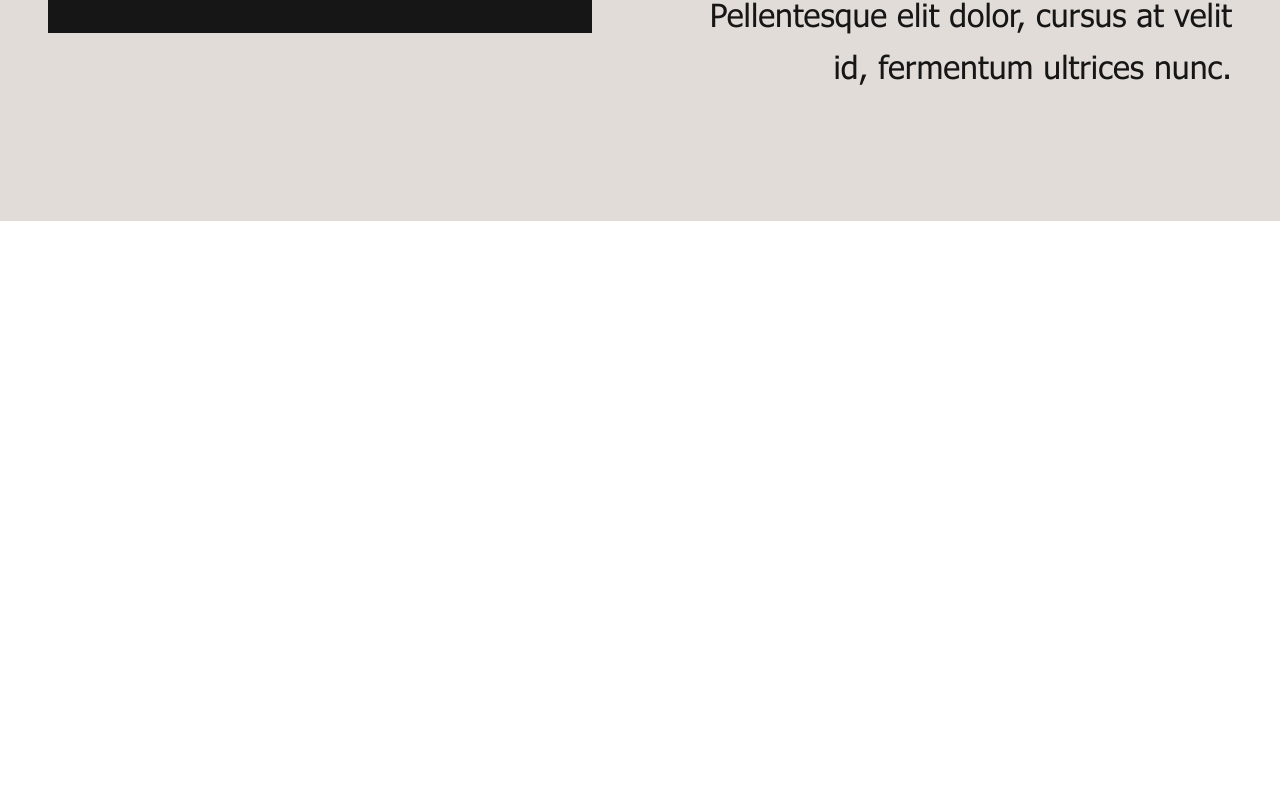
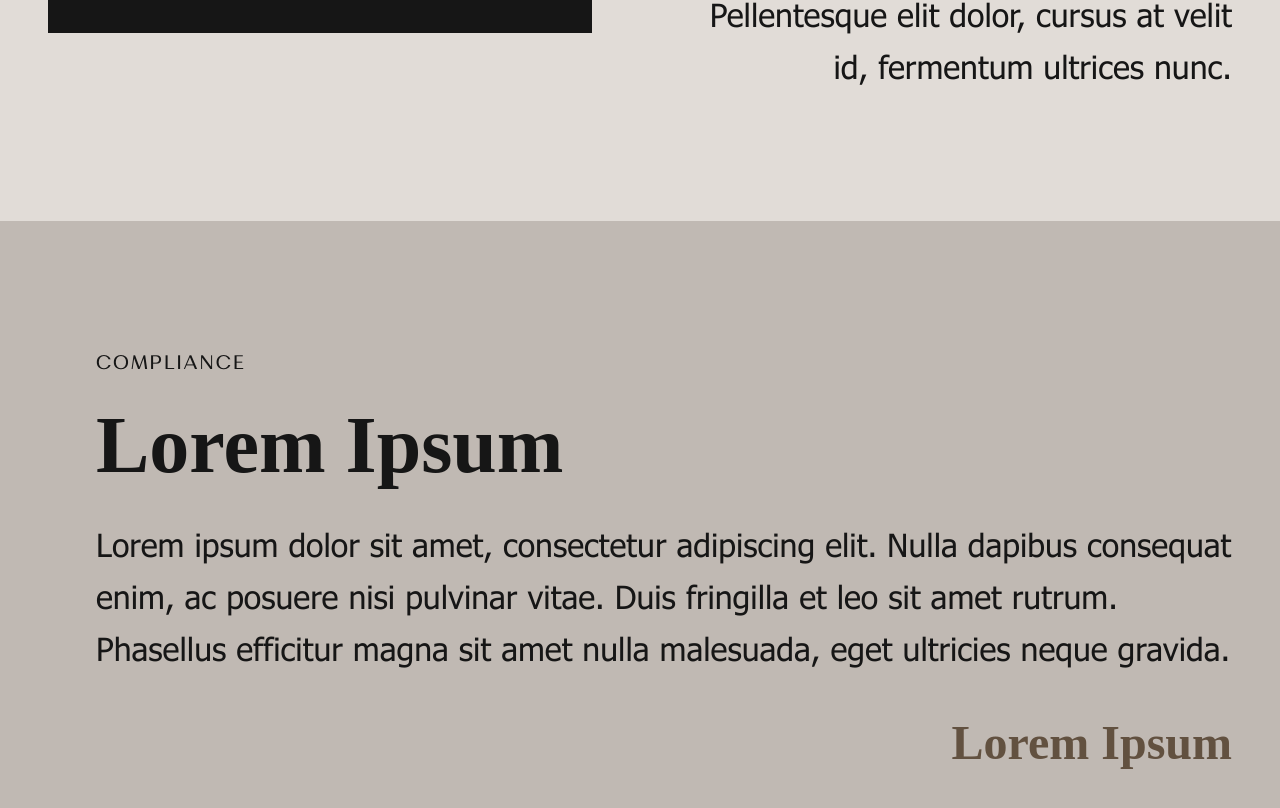
Before and after one commit to masolivs/SPSite, a Next.js app: page / in a window 1280 px wide. Shown: the part 1902-2710 px from the top of the page. Before the commit the page ends 2123 px from the top, so only its background shows below. Built offline with nearby package versions, Linux system fonts and the light colour scheme.

Commit message:
criação componente compliance

```diff
--- /dev/null
+++ b/src/app/components/compliance.tsx
@@ -0,0 +1,45 @@
+'use client';
+
+import { useEffect } from 'react';
+import AOS from 'aos';
+import 'aos/dist/aos.css';
+import Link from 'next/link';
+
+export default function Compliance() {
+  useEffect(() => {
+    AOS.init({ duration: 1000, once: true, easing: 'ease-out', offset: 100 });
+  }, []);
+
+  return (
+    <section
+      id="compliance"
+      className="bg-gray py-32 scroll-mt-32"
+    >
+      <div
+        data-aos="fade-up"
+        className="pl-8 sm:pl-24 pr-6 sm:pr-12"
+      >
+        <h3 className="font-bodrumsans text-dark text-[18px] sm:text-[20px] mb-4 tracking-widest uppercase">
+          COMPLIANCE
+        </h3>
+        <h2 className="font-dm-serif text-dark font-bold text-[48px] sm:text-[80px] mb-6 leading-tight">
+          Lorem Ipsum
+        </h2>
+        <p className="font-tahoma text-dark text-[20px] sm:text-[32px] leading-relaxed mb-8">
+          Lorem ipsum dolor sit amet, consectetur adipiscing elit. Nulla dapibus consequat enim,
+          ac posuere nisi pulvinar vitae. Duis fringilla et leo sit amet rutrum. Phasellus
+          efficitur magna sit amet nulla malesuada, eget ultricies neque gravida.
+        </p>
+
+        <div className="text-right">
+          <Link
+            href="/compliance"
+            className="font-dm-serif text-[32px] sm:text-[48px] font-bold text-brown-dark hover:opacity-80 transition"
+          >
+            Lorem Ipsum
+          </Link>
+        </div>
+      </div>
+    </section>
+  );
+}
--- a/src/app/page.tsx
+++ b/src/app/page.tsx
@@ -1,6 +1,7 @@
 import Navbar from './components/navbar';
 import Herosection from './components/herosection';
 import Sobre from './components/sobre';
+import Compliance from './components/compliance';
 
 export default function Home() {
   return (
@@ -8,6 +9,7 @@ export default function Home() {
           <Navbar />
           <Herosection />
           <Sobre />
+          <Compliance />
     </div>
 
 
```
Also changed, not shown: src/app/compliance/page.tsx (added).
